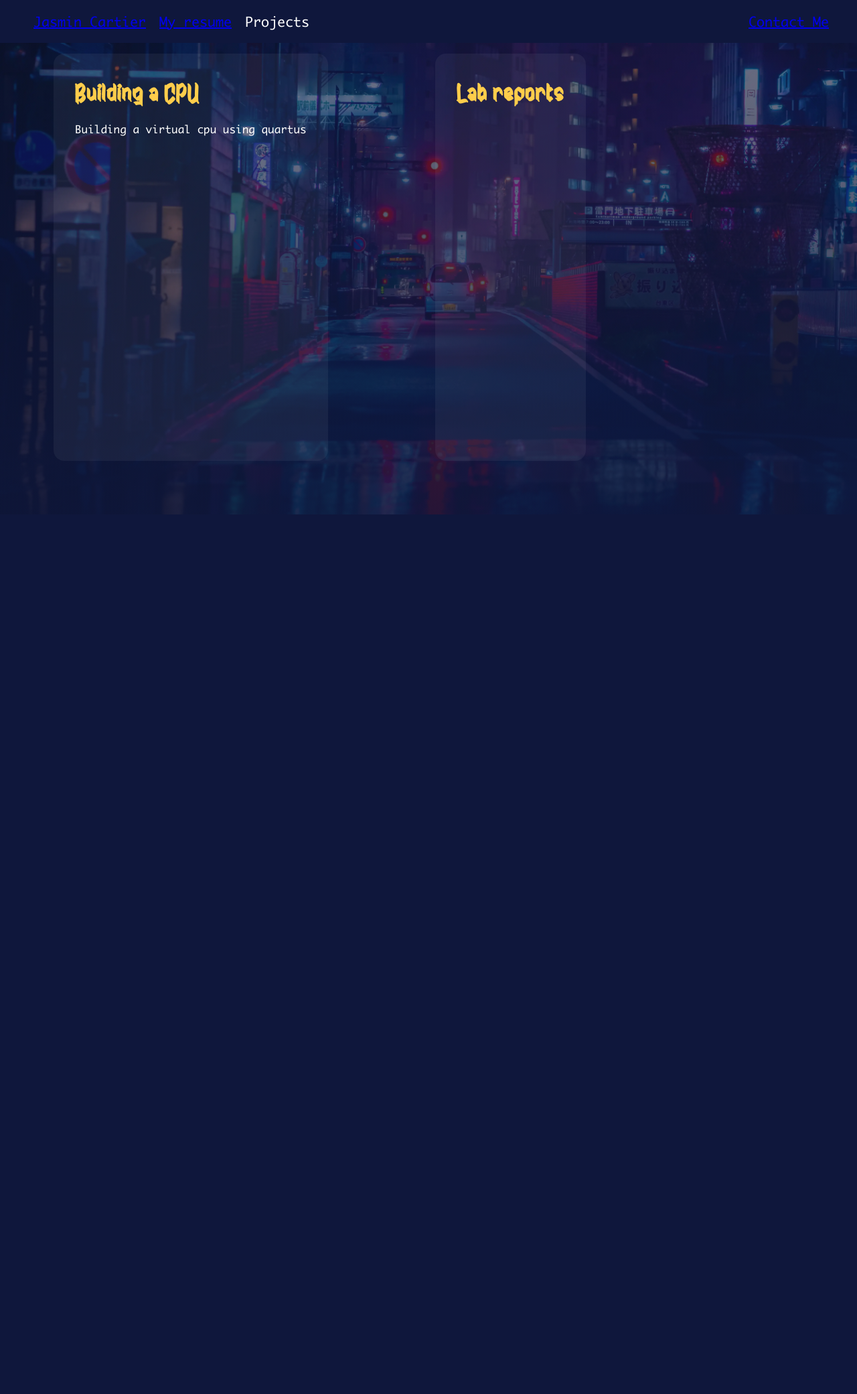
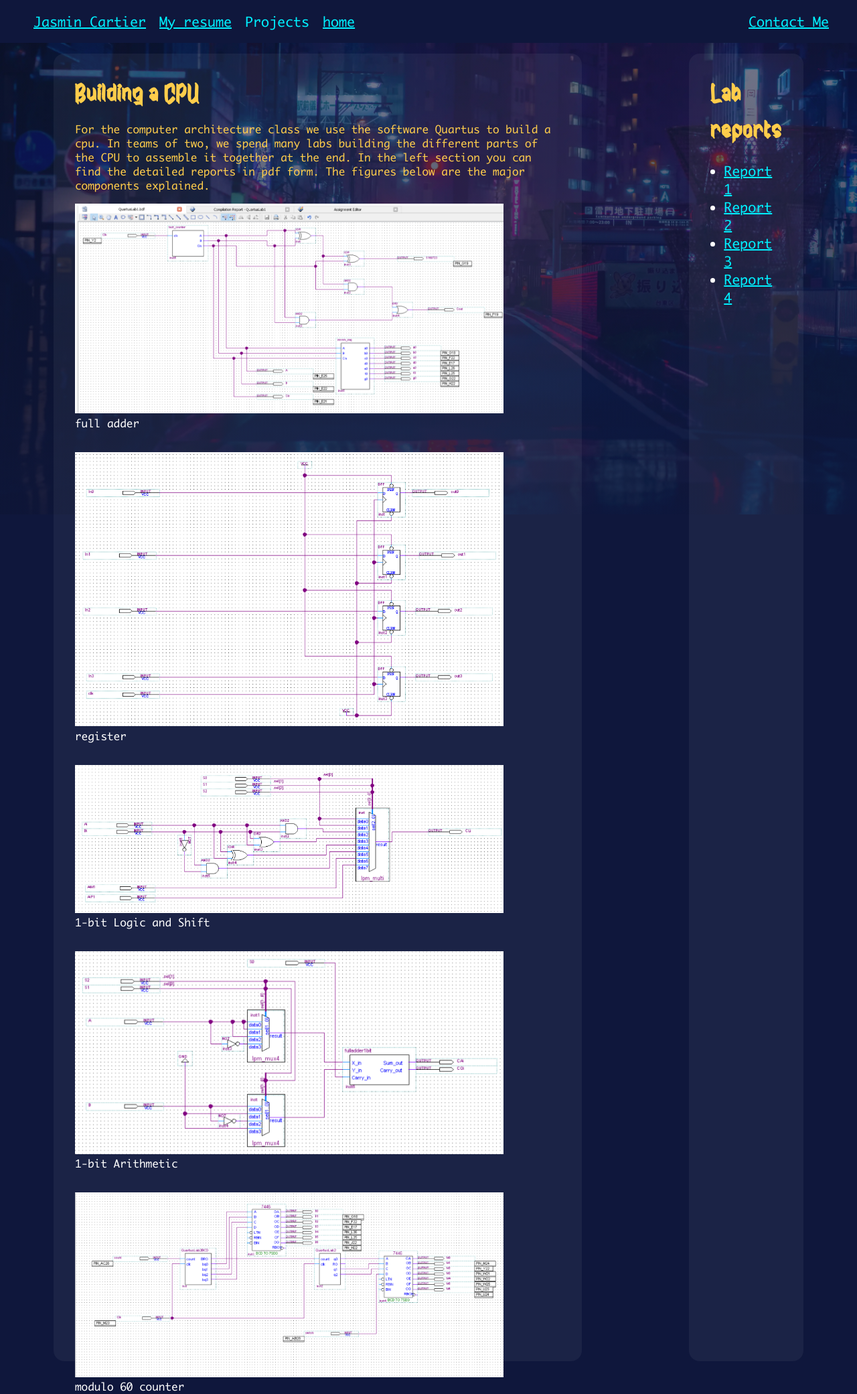
Before and after one commit to jeremycote/CSI3140-Website, a PHP site: the page made by public/jasmin resume/project_jasmin.html in a window 1280 px wide. Shown: the whole page at 67% size. Before the commit the page ends 768 px from the top, so only its background shows below. Run offline with PHP 8.4, Linux system fonts and the light colour scheme.

Commit message:
adding html files and css

```diff
--- a/public/jasmin resume/portfolio.css
+++ b/public/jasmin resume/portfolio.css
@@ -147,7 +147,7 @@
     margin: 5em;
     padding-inline: 2em;
     padding-top: 2em;
-    padding-bottom: 2em;
+    padding-bottom: 120em;
     border-radius: 1em;
   }
 
@@ -155,3 +155,21 @@
     color: var(--neon-yellow-color);
     margin: 0;
   }
+
+  img {
+    max-width: 40em;
+  }
+
+  ul {
+    font-size: 1.25em;
+    padding-left: 1em;
+  }
+
+  a {
+    color: var(--neon-blue-color)
+  }
+
+  .figDescription{
+    margin-top : 0.3em;
+    margin-bottom: 2em;
+  }
--- a/public/jasmin resume/portfolio.html
+++ b/public/jasmin resume/portfolio.html
@@ -10,6 +10,7 @@
       <a>Jasmin Cartier</a>
       <a href = 'resume_jasmin.html'>My resume</a>
       <a href = 'project_jasmin.html'>Projects</a>
+      <a href = '../index.html'>home</a>
       <div class="right">
         <a href = 'mailto:jcart028@uottawa.ca'>Contact Me</a>
       </div>
--- a/public/jasmin resume/project_jasmin.html
+++ b/public/jasmin resume/project_jasmin.html
@@ -8,6 +8,7 @@
       <a href = 'portfolio.html'>Jasmin Cartier</a>
       <a href = 'resume_jasmin.html'>My resume</a>
       <a>Projects</a>
+      <a href = '../index.html'>home</a>
       <div class="right">
         <a href = 'mailto:jcart028@uottawa.ca'>Contact Me</a>
       </div>
@@ -15,12 +16,43 @@
     <div class="hero">
     <div class="section">
         <h1>Building a CPU</h1>
-        <p>
-          Building a virtual cpu using quartus
+        <p class = 'neon-yellow'>
+            For the computer architecture class we use the software Quartus to build a cpu.
+            In teams of two,  we spend many labs building the different parts of the CPU
+            to assemble it together at the end. In the left section you can find the detailed reports in pdf
+            form. The figures below are the major components explained.
+
         </p>
-      </div>
+        <div>
+            <img src="img/full adder.png">
+        </div>
+        <p class = 'figDescription'>full adder</p>
+        <div>
+            <img src="img/register.png">
+        </div>
+        <p class = 'figDescription'>register</p>
+        <div>
+            <img src="img/1-bit Logic and Shift.png">
+        </div>
+        <p class = 'figDescription'>1-bit Logic and Shift</p>
+        <div>
+            <img src="img/1-bit Arithmetic.png">
+        </div>
+        <p class = 'figDescription'>1-bit Arithmetic</p>
+        <div>
+            <img src="img/modulo 60 counter.png">
+        </div>
+        <p class = 'figDescription'>modulo 60 counter</p>
+    </div>
+
       <div class="section">
         <h1>Lab reports</h1>
+        <ul>
+            <li><a href = "pdf/Lab 1 Report.pdf" target = 'blank'>Report 1</a></li>
+            <li><a href = "pdf/Lab 2 Report.pdf" target = 'blank'>Report 2</a></li>
+            <li><a href = "pdf/Lab 3 Report.pdf" target = 'blank'>Report 3</a></li>
+            <li><a href = "pdf/Lab 4 Report.pdf" target = 'blank'>Report 4</a></li>
+        </ul>
       </div>
     </div>
     </body>
--- a/public/jasmin resume/resume_jasmin.html
+++ b/public/jasmin resume/resume_jasmin.html
@@ -13,6 +13,7 @@
         <a href = 'portfolio.html'>Jasmin Cartier</a>
         <a>My resume</a>
         <a href = 'project_jasmin.html'>Projects</a>
+        <a href = '../index.html'>home</a>
         <div class="right">
           <a href = 'mailto:jcart028@uottawa.ca'>Contact Me</a>
         </div>
```
Also changed, not shown: public/jasmin resume/1-bit Arithmetic.png (deleted), public/jasmin resume/1-bit Logic and Shift.png (deleted), public/jasmin resume/full adder.png (deleted), public/jasmin resume/modulo 60 counter.png (deleted), 8 other files.
